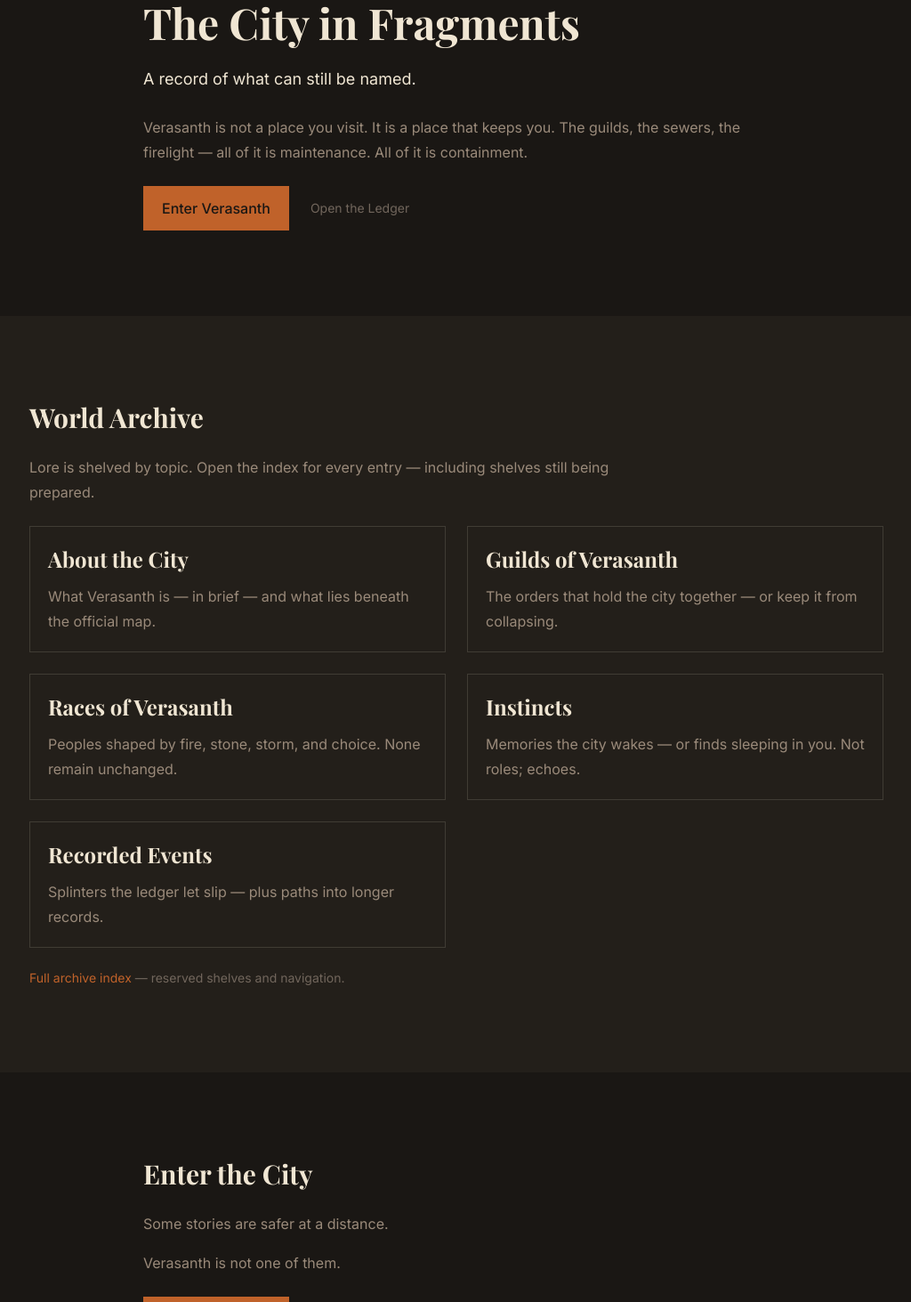
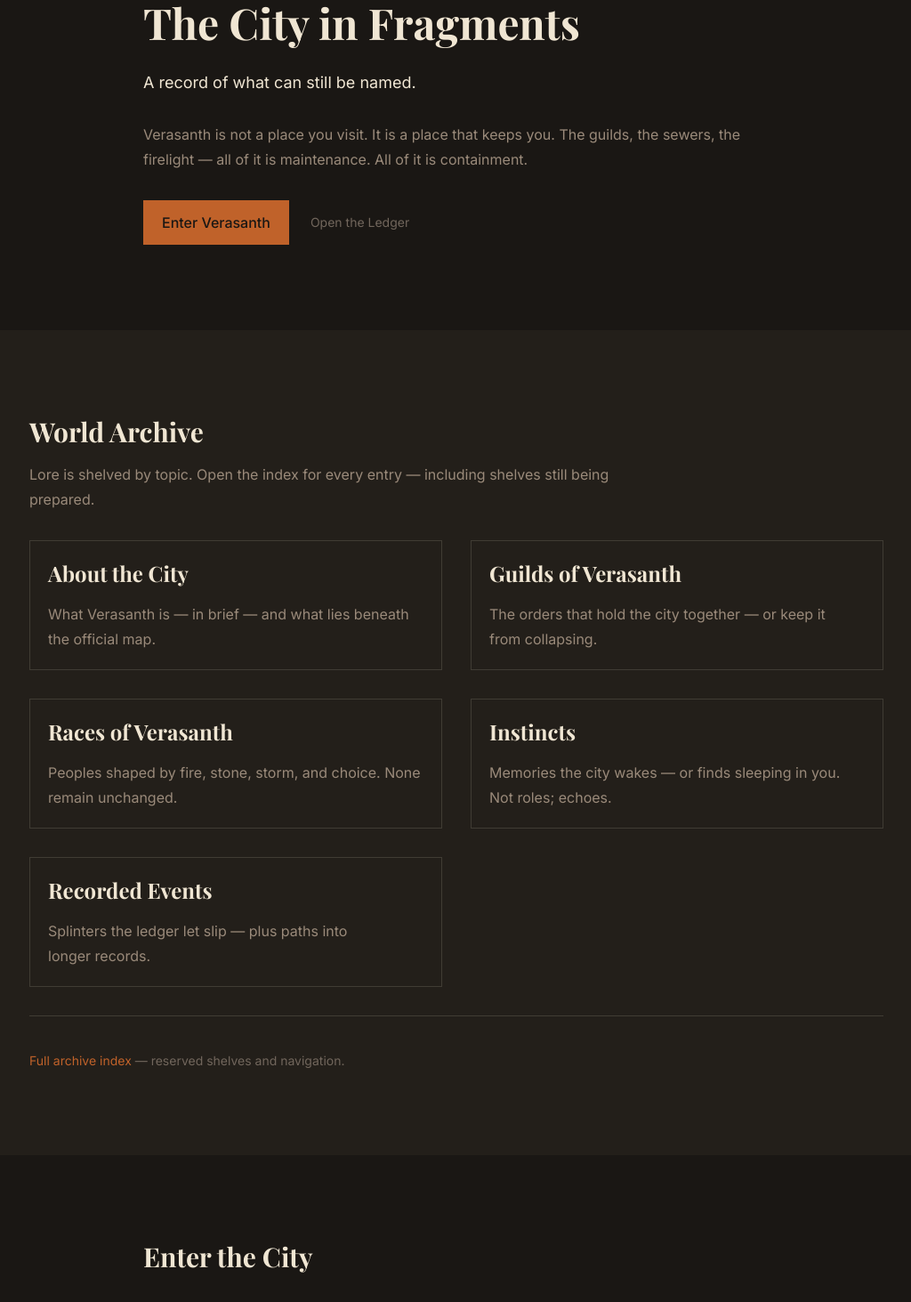
Before and after one commit to TheOff-KeyBard/theoffkeybard-web, a Next.js app: page /verasanth in a window 1280 px wide. Shown: the part 200-1663 px from the top of the page at 89% size, without its empty margins (127-1151 px from the left). Built offline with nearby package versions, Linux system fonts and the light colour scheme; no server answers.

Commit message:
A bit of cleanup

```diff
--- a/app/verasanth/archive/page.tsx
+++ b/app/verasanth/archive/page.tsx
@@ -11,15 +11,15 @@ export const metadata: Metadata = {
 export default function ArchiveIndexPage() {
   return (
     <div>
-      <p className="okb-meta mb-6">
+      <p className="okb-meta mb-8">
         <Link href="/verasanth" className="hover:text-okb-text">
           Verasanth
         </Link>
         <span className="mx-2 text-okb-faint">/</span>
         <span className="text-okb-text">World Archive</span>
       </p>
-      <h1 className="okb-h1 mb-3">World Archive</h1>
-      <p className="okb-body mb-10 max-w-2xl text-okb-muted">
+      <h1 className="okb-h1 mb-4 md:mb-5">World Archive</h1>
+      <p className="okb-body mb-10 max-w-xl text-okb-muted md:mb-12">
         A single index. Each shelf opens on its own page — nothing here is meant
         to be read in one sitting.
       </p>
--- a/app/verasanth/page.tsx
+++ b/app/verasanth/page.tsx
@@ -17,17 +17,17 @@ export default function VerasanthLorePage() {
   return (
     <>
       <section className="bg-okb-bg py-16 md:py-24">
-        <Container size="text" className="space-y-6">
+        <Container size="text" className="space-y-7">
           <h1 className="okb-h1">The City in Fragments</h1>
-          <p className="okb-hero-intro">
+          <p className="okb-hero-intro max-w-xl">
             A record of what can still be named.
           </p>
-          <p className="okb-body">
+          <p className="okb-body max-w-2xl">
             Verasanth is not a place you visit. It is a place that keeps you. The
             guilds, the sewers, the firelight — all of it is maintenance. All of
             it is containment.
           </p>
-          <div className="flex flex-col gap-4 sm:flex-row sm:flex-wrap sm:items-center sm:gap-6">
+          <div className="flex flex-col gap-4 pt-1 sm:flex-row sm:flex-wrap sm:items-center sm:gap-6">
             <Button variant="accent" href="/verasanth/play">
               Enter Verasanth
             </Button>
@@ -39,17 +39,19 @@ export default function VerasanthLorePage() {
       </section>
 
       <section className="bg-okb-bg-elevated py-16 md:py-24">
-        <Container size="wide" className="space-y-6">
+        <Container size="wide" className="space-y-8">
+          <div className="space-y-3 md:space-y-4">
             <SectionHeading title="World Archive" />
             <p className="okb-body max-w-2xl">
               Lore is shelved by topic. Open the index for every entry — including
               shelves still being prepared.
             </p>
-          <ul className="grid grid-cols-1 gap-6 md:grid-cols-2">
+          </div>
+          <ul className="grid grid-cols-1 gap-7 md:grid-cols-2 md:gap-8">
             {shelves.map((s) => (
               <li key={s.slug}>
                 <Card
-                  className="bg-okb-bg"
+                  className="bg-okb-bg h-full min-h-[7.5rem] md:min-h-0"
                   title={s.title}
                   excerpt={s.excerpt}
                   href={archivePath(s.slug)}
@@ -58,7 +60,8 @@ export default function VerasanthLorePage() {
               </li>
             ))}
           </ul>
-          <p className="okb-meta mt-8">
+          <div className="border-t border-okb-border pt-8 md:pt-10">
+            <p className="okb-meta">
               <Link
                 href={ARCHIVE_BASE}
                 className="text-okb-accent hover:text-okb-accent-h"
@@ -69,13 +72,14 @@ export default function VerasanthLorePage() {
                 — reserved shelves and navigation.
               </span>
             </p>
+          </div>
         </Container>
       </section>
 
       <section className="bg-okb-bg py-16 md:py-24">
-        <Container size="text" className="space-y-6">
+        <Container size="text" className="space-y-7">
           <SectionHeading title="Enter the City" />
-          <div className="space-y-4">
+          <div className="max-w-xl space-y-4">
             <p className="okb-body">Some stories are safer at a distance.</p>
             <p className="okb-body">Verasanth is not one of them.</p>
           </div>
--- a/components/ui/Card.tsx
+++ b/components/ui/Card.tsx
@@ -14,7 +14,7 @@ type CardProps = {
 };
 
 const cardClasses =
-  "block border border-okb-border bg-okb-bg-elevated p-5 hover:border-okb-accent";
+  "block border border-okb-border bg-okb-bg-elevated p-5 transition-[border-color,box-shadow] duration-200 hover:border-okb-accent hover:shadow-sm";
 
 export function Card({
   title,
@@ -40,7 +40,17 @@ export function Card({
       ) : null}
       <h3 className={titleClass}>{title}</h3>
       {excerpt ? (
-        <p className={tag ? "okb-body mt-2" : "okb-body mt-3"}>{excerpt}</p>
+        <p
+          className={
+            tag
+              ? "okb-body mt-2"
+              : emphasizeTitle
+                ? "okb-body mt-4 max-w-prose text-pretty"
+                : "okb-body mt-3"
+          }
+        >
+          {excerpt}
+        </p>
       ) : null}
     </>
   );
--- a/components/world-archive/ArchiveCatalog.tsx
+++ b/components/world-archive/ArchiveCatalog.tsx
@@ -8,17 +8,19 @@ import {
 
 export function ArchiveCatalog() {
   return (
-    <ul className="grid grid-cols-1 gap-6 md:grid-cols-2">
+    <ul className="grid grid-cols-1 gap-7 md:grid-cols-2 md:gap-8">
       {ARCHIVE_SECTIONS.map((s: ArchiveSection) => {
         if (s.status === "coming") {
           return (
             <li key={s.slug}>
-              <div className="rounded-sm border border-dashed border-okb-border bg-okb-bg-elevated/50 p-5">
-                <h3 className="font-serif text-lg font-semibold text-okb-muted">
+              <div className="flex h-full min-h-[6.5rem] flex-col rounded-sm border border-dashed border-okb-border bg-okb-bg-elevated/50 p-6">
+                <h3 className="font-serif text-lg font-semibold leading-snug text-okb-muted">
                   {s.title}
                 </h3>
-                <p className="okb-body mt-2 text-sm text-okb-faint">{s.excerpt}</p>
-                <p className="okb-meta mt-3 uppercase tracking-wide text-okb-faint">
+                <p className="okb-body mt-3 flex-1 text-sm leading-relaxed text-okb-faint">
+                  {s.excerpt}
+                </p>
+                <p className="okb-meta mt-4 uppercase tracking-wide text-okb-faint">
                   Reserved for the archive
                 </p>
               </div>
@@ -28,7 +30,7 @@ export function ArchiveCatalog() {
         return (
           <li key={s.slug}>
             <Card
-              className="bg-okb-bg h-full"
+              className="bg-okb-bg h-full min-h-[7rem] md:min-h-0"
               title={s.title}
               excerpt={s.excerpt}
               href={archivePath(s.slug)}
```
Lines whose indentation alone changed are shown as unchanged.
